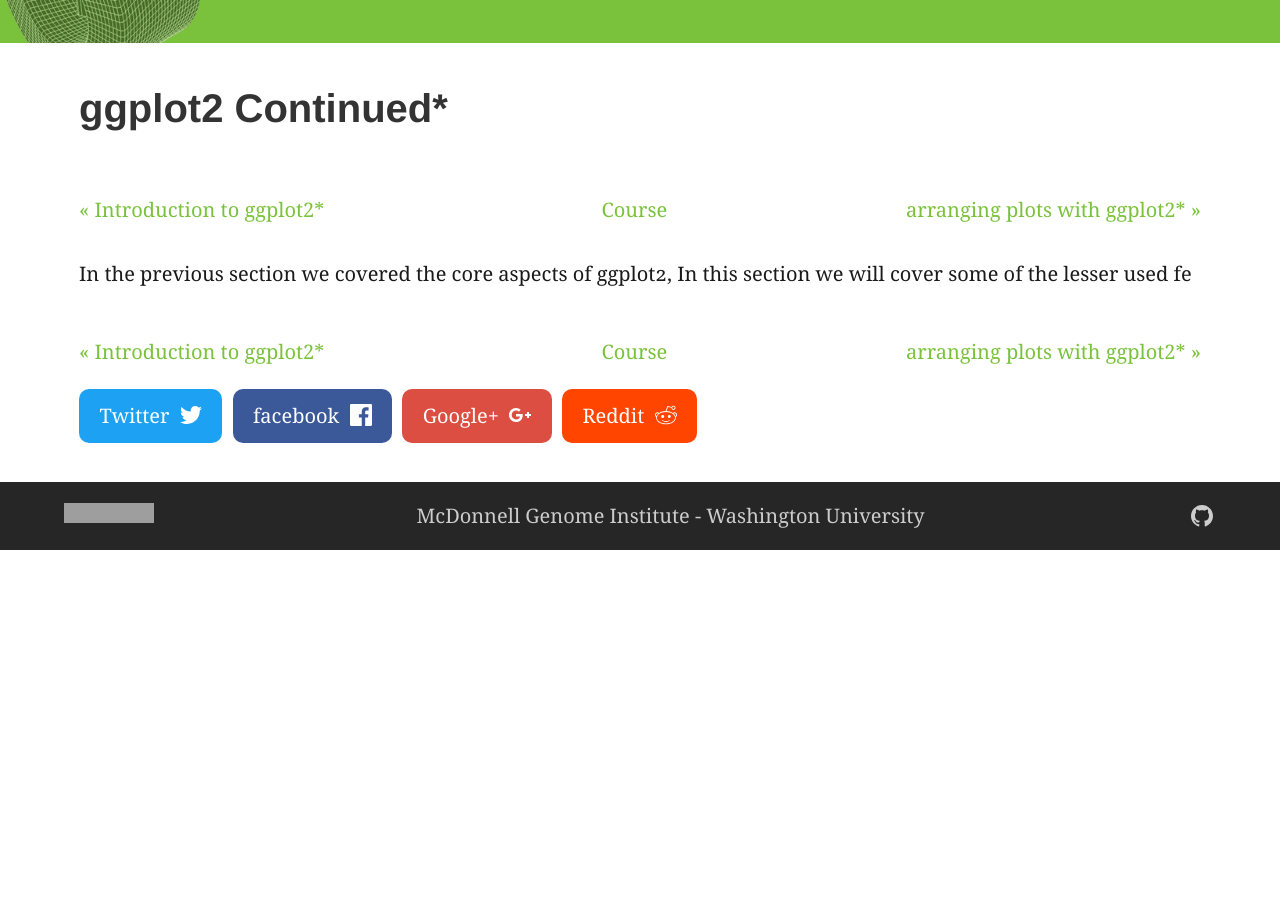
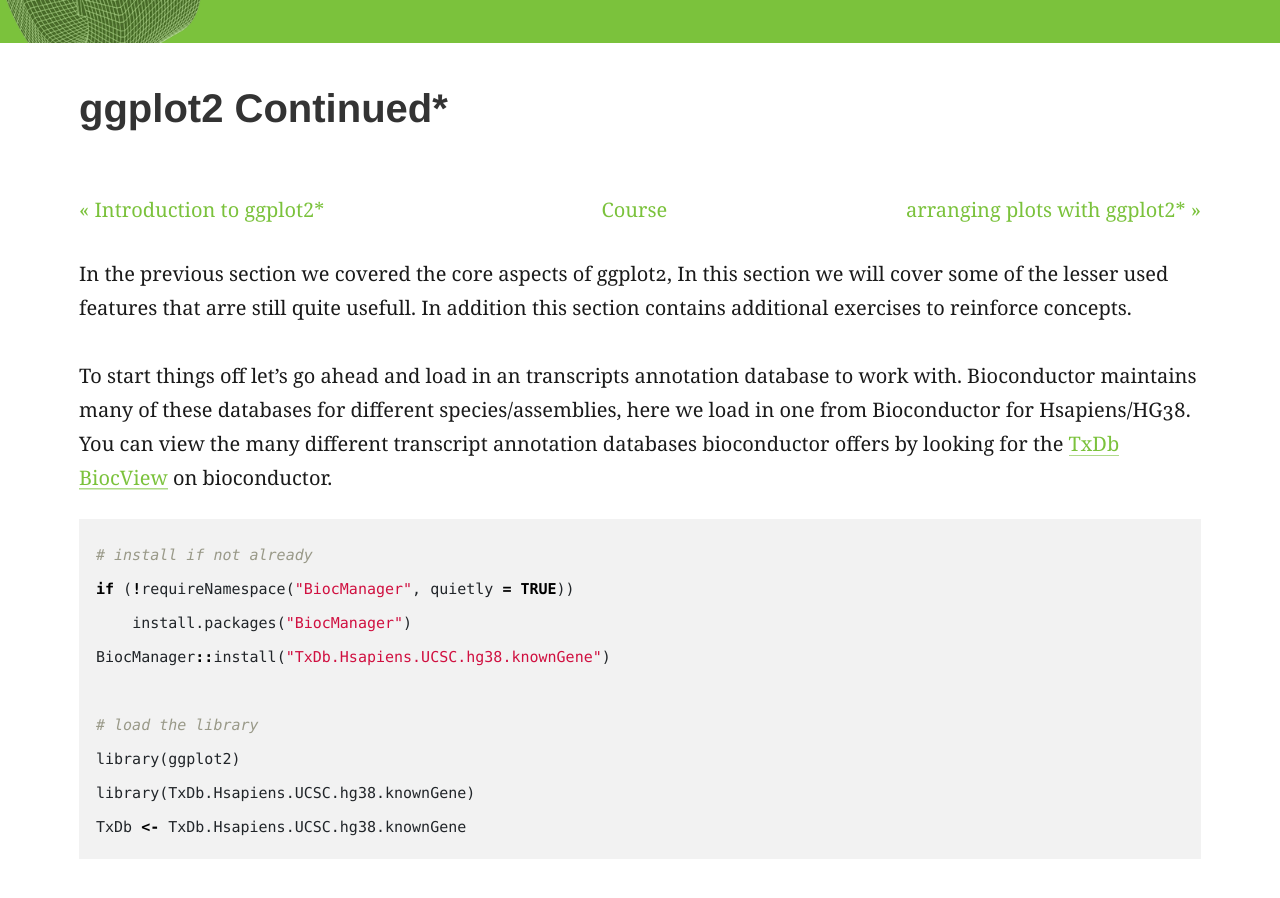
Before and after one commit to griffithlab/genviz.org, a Jekyll site: the page built from _posts/0002-03-02-ggplot2_cont.md, in a window 1280 px wide and 900 px high, scrolled down 381 px. Built offline with Jekyll 4.4.1, drawn with Linux system fonts in a browser that asks for light colours; before the commit the page ends 931 px from its top, so only the background shows below that; some of the changed text lies outside the part shown; grey boxes are pictures that could not be loaded.

Commit message:
add content to additional ggplot2 section

````diff
--- a/_posts/0002-03-02-ggplot2_cont.md
+++ b/_posts/0002-03-02-ggplot2_cont.md
@@ -8,4 +8,34 @@ feature_image: "assets/genvis-dna-bg_optimized_v1a.png"
 date: 0002-03-02
 ---
 
-In the previous section we covered the core aspects of ggplot2, In this section we will cover some of the lesser used fe
+In the previous section we covered the core aspects of ggplot2, In this section we will cover some of the lesser used features that arre still quite usefull. In addition this section contains additional exercises to reinforce concepts.
+
+To start things off let's go ahead and load in an transcripts annotation database to work with. Bioconductor maintains many of these databases for different species/assemblies, here we load in one from Bioconductor for Hsapiens/HG38. You can view the many different transcript annotation databases bioconductor offers by looking for the [TxDb BiocView](https://bioconductor.org/packages/release/BiocViews.html#___TxDb) on bioconductor.
+
+```R
+# install if not already
+if (!requireNamespace("BiocManager", quietly = TRUE))
+    install.packages("BiocManager")
+BiocManager::install("TxDb.Hsapiens.UCSC.hg38.knownGene")
+
+# load the library
+library(ggplot2)
+library(TxDb.Hsapiens.UCSC.hg38.knownGene)
+TxDb <- TxDb.Hsapiens.UCSC.hg38.knownGene
+```
+
+It is beyond the purpose of this workshop to explain everything a TxDb object stores. In the code below we are just extract gene related data from chromosome 1-22,X,Y to plot. Note that in the dataframe we produce below the Gene ID is an Entrez ID.
+
+```R
+# obtain gene locations from the TxDb object as a data frame
+genes <- genes(TxDb, columns=c("gene_id"))
+genes <- as.data.frame(genes)
+chromosomes <- paste0("chr", c(1:22,"X","Y"))
+genes <- genes[genes$seqnames %in% chromosomes,]
+```
+
+Okay, we have the core data we'll be using for this section, let's go ahead and use what we know to answer a couple biologically relevant questions. To start let's look at the density of genes across all chromosomes. Try to recreate the plot below.
+
+```R
+ggplot(data=genes, aes(x=start + .5*width,)) + geom_histogram(bins=100) + geom_rug(data=genes[genes$strand == "-",], aes(x=start + .5*width), color="tomato3", sides="t", alpha=.1, length=unit(0.1, "npc")) + geom_rug(data=genes[genes$strand == "+",], aes(x=start + .5*width), color="darkorchid4", sides="b", alpha=.1, length=unit(0.1, "npc")) + facet_wrap(~seqnames, scales="free_x") + theme_bw()# + theme(axis.text.y = element_blank(), axis.ticks.y=element_blank(), axis.text.x=element_text(angle=45, hjust=1))
+```
````
